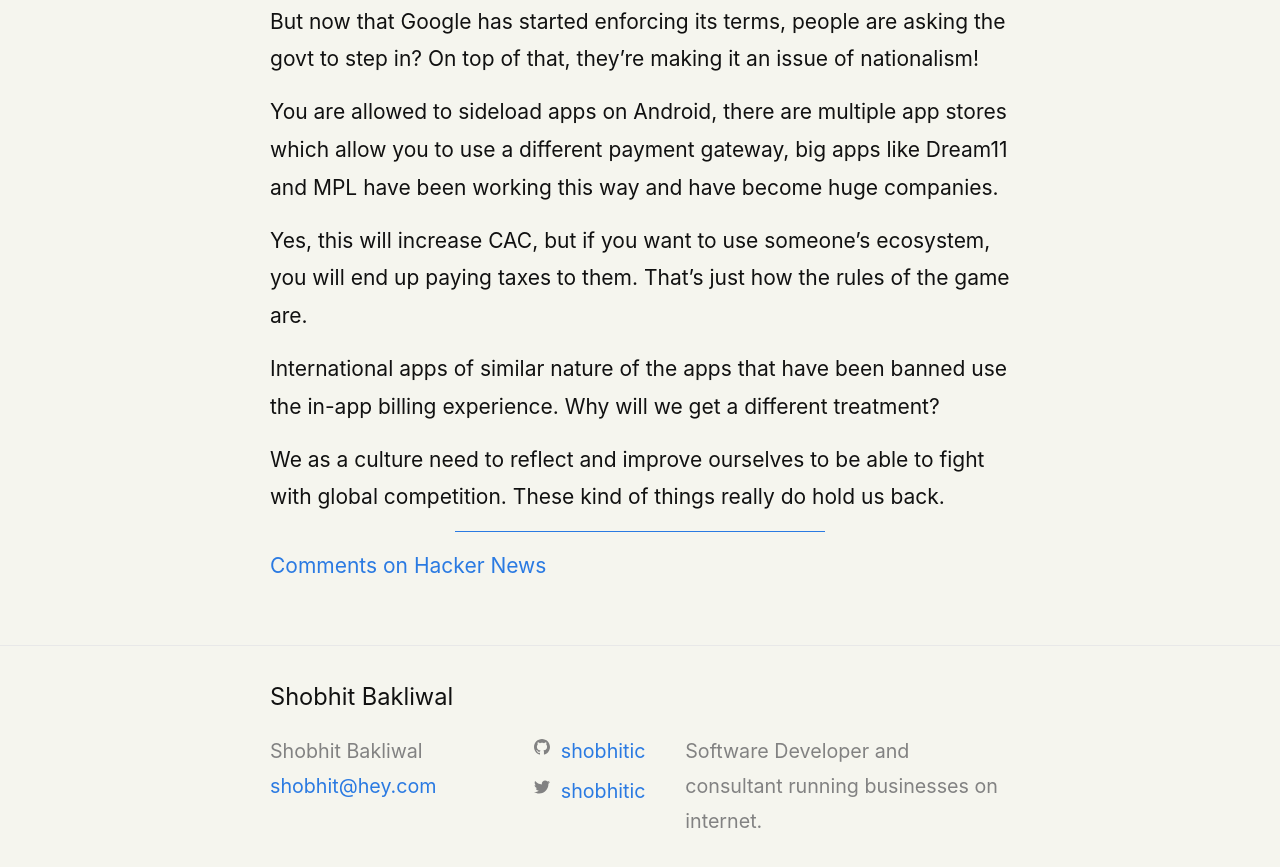
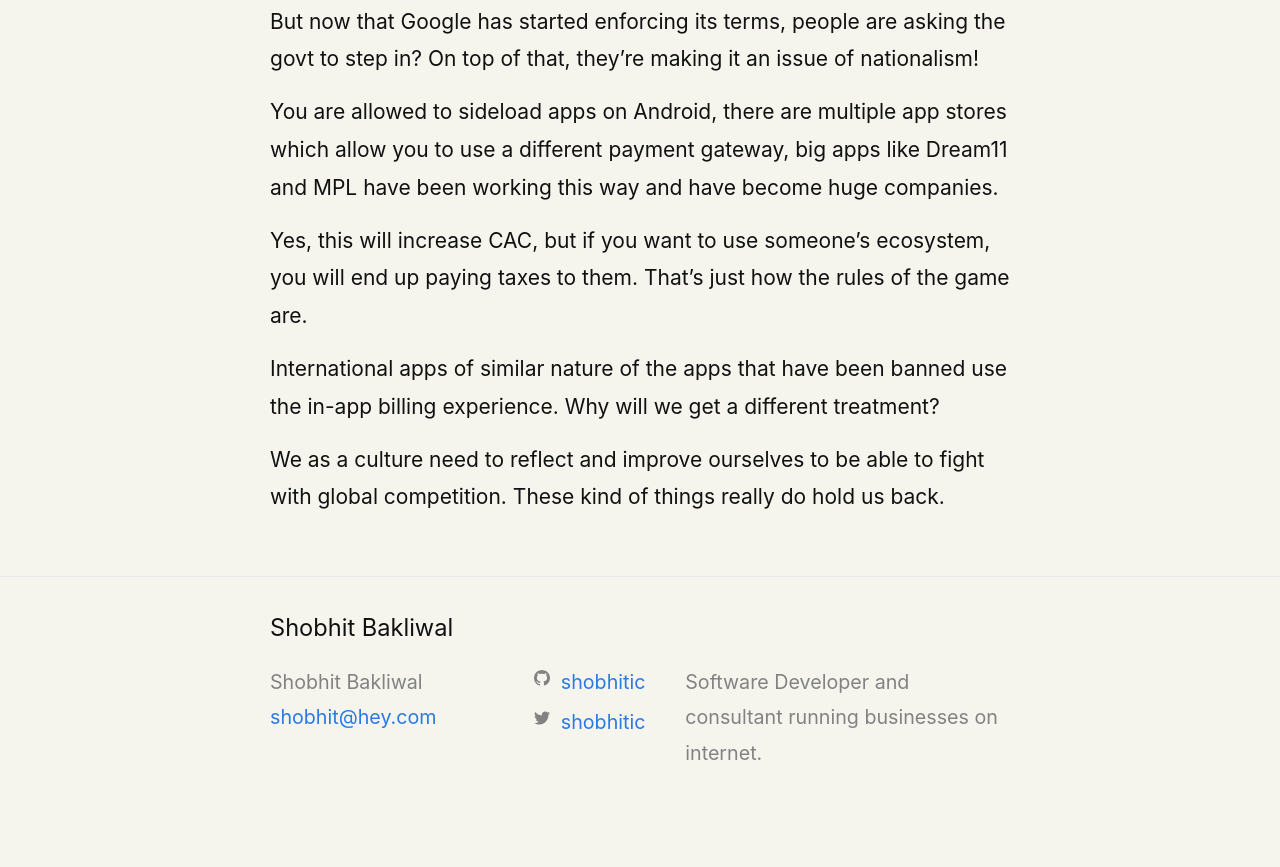
Before and after one commit to shobhitic/shobhitic.github.io, a Jekyll site: the page built from _posts/2024-03-01-socialism-capitalism.md, in a window 1280 px wide and 900 px high, scrolled down 1281 px. Shown: the top 867 px of the window. Built offline with Jekyll 4.4.1, drawn with Linux system fonts in a browser that asks for light colours; comment, search, counter and statistics services are not loaded; after the commit the page ends 2112 px from its top, so only the background shows below that.

Commit message:
removed HN comments because I think it reduces my rank?

```diff
--- a/_posts/2024-03-01-socialism-capitalism.md
+++ b/_posts/2024-03-01-socialism-capitalism.md
@@ -28,7 +28,3 @@ Yes, this will increase CAC, but if you want to use someone's ecosystem, you wil
 International apps of similar nature of the apps that have been banned use the in-app billing experience. Why will we get a different treatment?
 
 We as a culture need to reflect and improve ourselves to be able to fight with global competition. These kind of things really do hold us back.
-
----
-
-[Comments on Hacker News](https://news.ycombinator.com/item?id=39565998)
```
